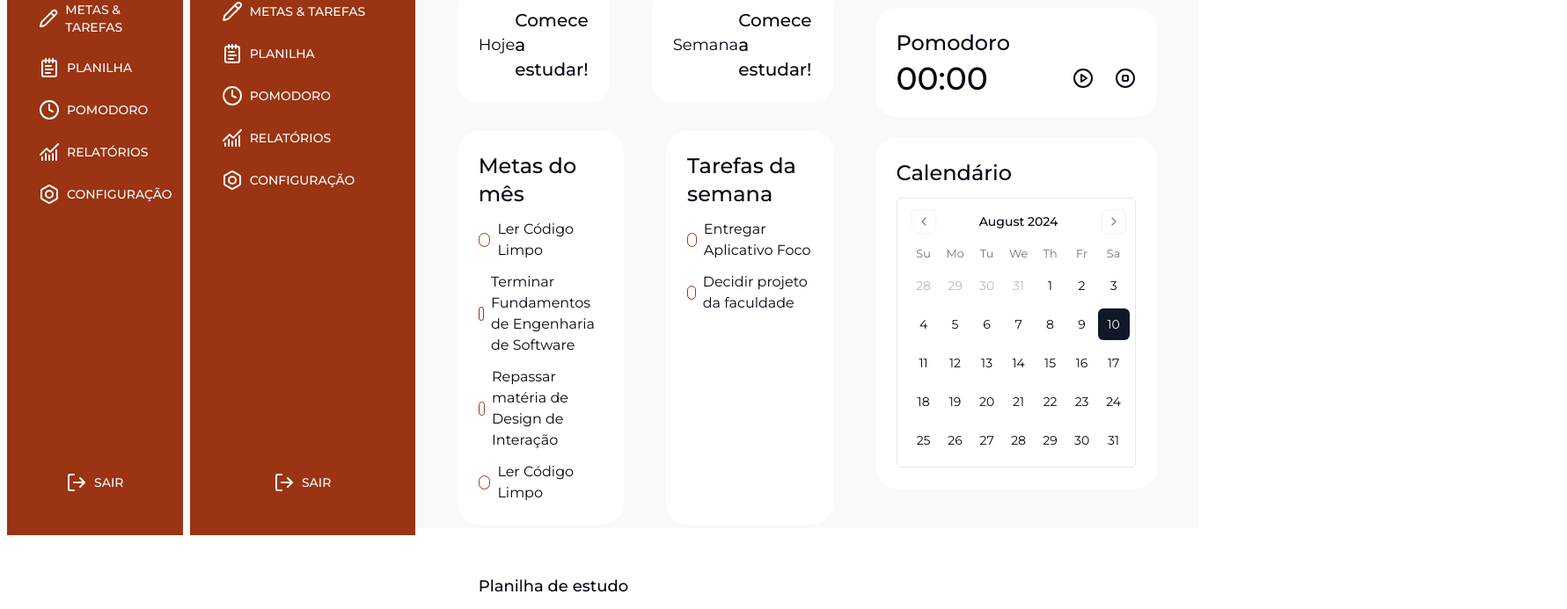
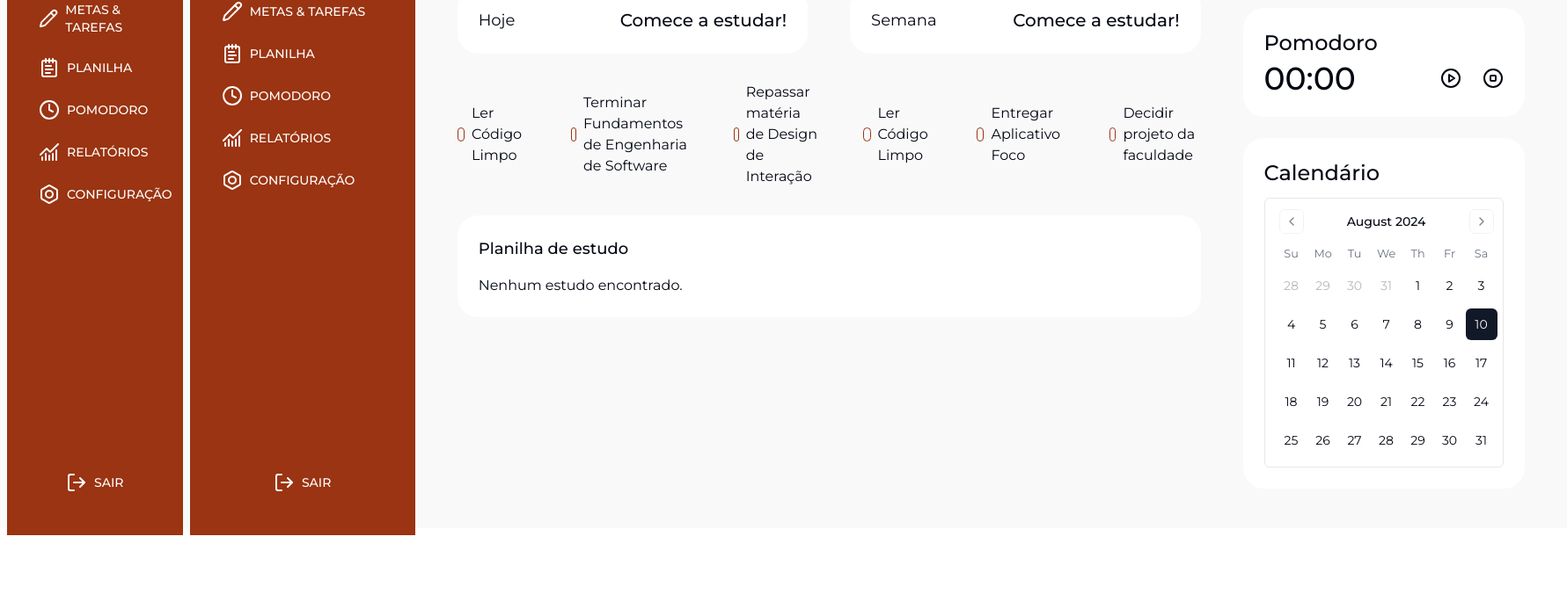
Before and after one commit to karinanuunes/app-foco, a Next.js app: page /dashboard in a window 1280 px wide. Shown: the part 199-892 px from the top of the page at 88% size, 1781 px wide, since content can reach past the window. After the commit the page ends 808 px from the top, so only its background shows below. Built offline with nearby package versions, Linux system fonts and the light colour scheme.

Commit message:
refactor: garantee component reusability

```diff
--- a/src/app/dashboard/(components)/tasks.tsx
+++ b/src/app/dashboard/(components)/tasks.tsx
@@ -3,11 +3,10 @@
 import { useState } from "react";
 
 interface TasksProps {
-  taskName: string;
   tasks: string[];
 }
 
-const Tasks = ({ taskName, tasks }: TasksProps) => {
+const Tasks = ({ tasks }: TasksProps) => {
   const [selectedTaskIds, setSelectedTaskIds] = useState<number[]>([]);
 
   const handleUpdateTask = (id: number) => {
@@ -19,8 +18,7 @@
   };
 
   return (
-    <div className="flex flex-col w-full h-full p-6 gap-3 bg-white rounded-3xl">
-      <span className="text-2xl font-medium">{taskName}</span>
+    <>
       {tasks.map((task, id) => (
         <div className="flex items-center gap-2" key={id}>
           <button
@@ -38,7 +36,7 @@
           </span>
         </div>
       ))}
-    </div>
+    </>
   );
 };
 
```
